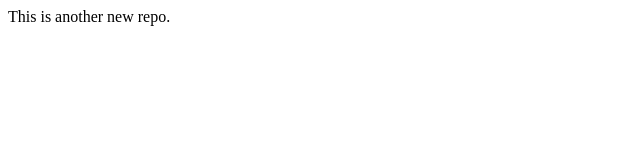
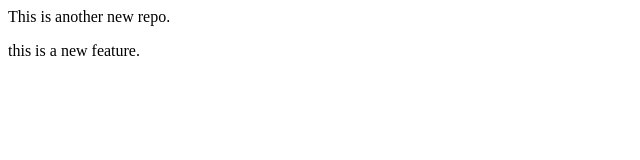
Before and after one commit to ShruthiJitree/local-repo, a plain HTML site: page index.html in a window 1280 px wide. Shown: the whole page, without its empty margins (0-640 px from the left). Drawn offline with Linux system fonts and the light colour scheme.

Commit message:
add new feature

```diff
--- a/index.html
+++ b/index.html
@@ -1,3 +1,6 @@
 <p>
     This is another new repo.
 </p>
+<p>
+    this is a new feature.
+</p>
```
